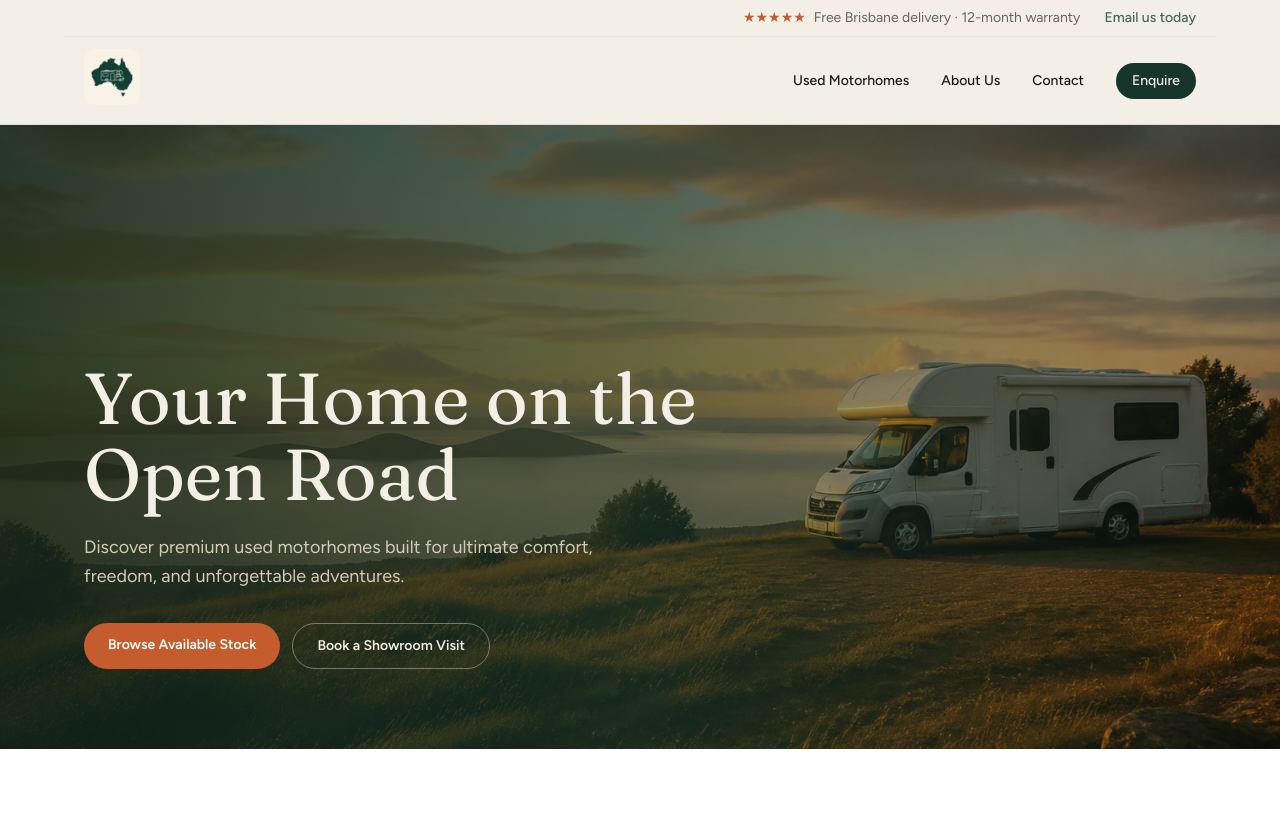
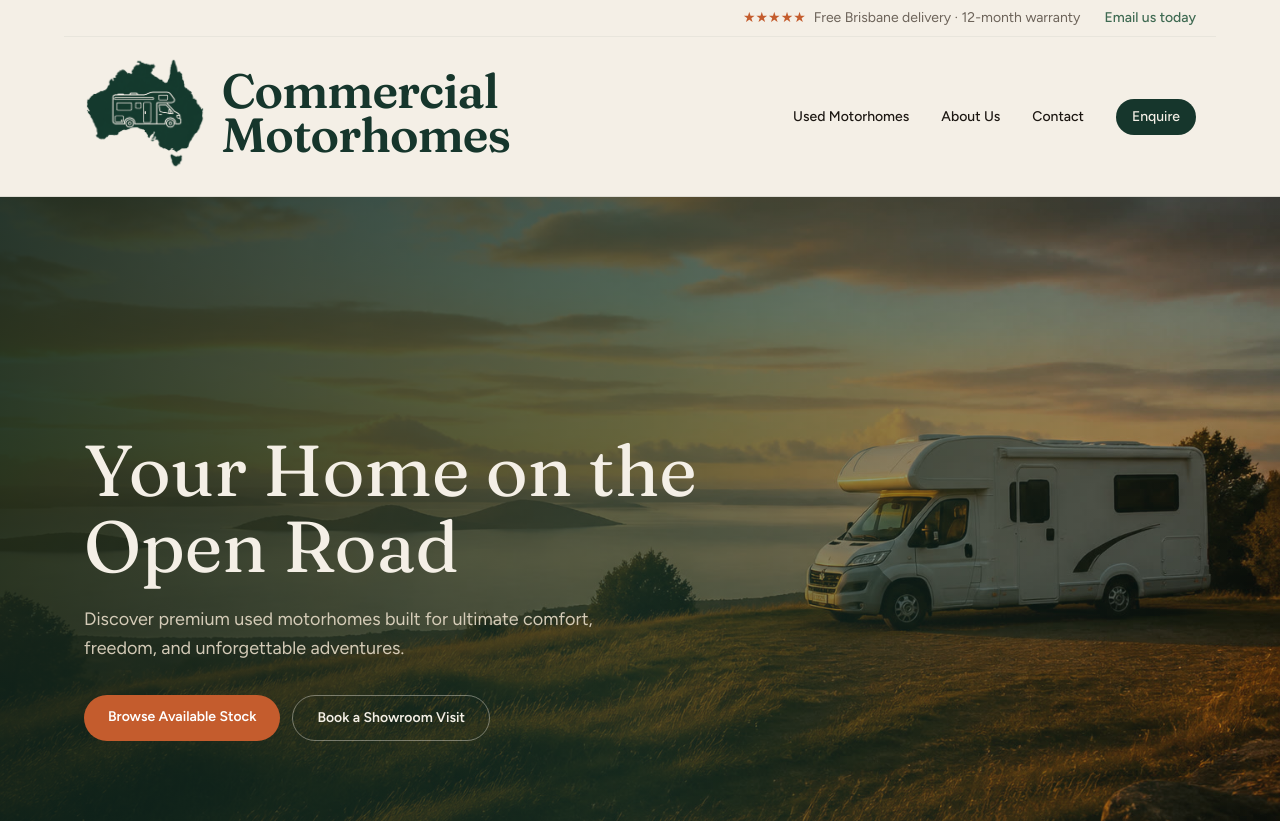
Before and after one commit to Moonhus/motorhome, a Next.js app: page / in a window 1280 px wide. Shown: the top 823 px of the page. Built offline with nearby package versions, Linux system fonts and the light colour scheme.

Commit message:
Make the Australia mark a large Commercial Motorhomes lockup
Drop the cream logo plate, keep a transparent map-and-motorhome icon, and set Commercial Motorhomes as a large stacked wordmark in the header.

```diff
--- a/src/components/BrandMark.tsx
+++ b/src/components/BrandMark.tsx
@@ -5,22 +5,37 @@ import { site } from "@/lib/site";
 
 export function BrandMark({
   compact = false,
+  onDark = false,
 }: {
   compact?: boolean;
   onDark?: boolean;
 }) {
-  const size = compact ? 56 : 64;
-
   return (
-    <Link href="/" className="inline-flex shrink-0 items-center" aria-label={site.name}>
+    <Link
+      href="/"
+      className="inline-flex min-w-0 items-center gap-3 sm:gap-4"
+      aria-label={site.name}
+    >
       <Image
         src={withBasePath("/images/logo-australia.png")}
-        alt={site.name}
-        width={size}
-        height={size}
-        className={`rounded-xl object-contain ${compact ? "h-14 w-14" : "h-16 w-16"}`}
+        alt=""
+        width={512}
+        height={471}
+        className={`w-auto shrink-0 object-contain ${
+          compact ? "h-14 sm:h-16" : "h-[4.5rem] sm:h-24 md:h-28"
+        } ${onDark ? "brightness-0 invert" : ""}`}
         priority
       />
+      <span
+        className={`display min-w-0 font-semibold leading-[0.92] tracking-[-0.02em] ${
+          compact
+            ? "text-xl sm:text-2xl"
+            : "text-[1.65rem] sm:text-4xl md:text-5xl"
+        } ${onDark ? "text-cream" : "text-forest"}`}
+      >
+        <span className="block">Commercial</span>
+        <span className="block">Motorhomes</span>
+      </span>
     </Link>
   );
 }
--- a/src/components/Header.tsx
+++ b/src/components/Header.tsx
@@ -29,9 +29,9 @@ export function Header() {
           Email us today
         </Link>
       </div>
-      <div className="mx-auto flex max-w-6xl items-center justify-between gap-6 border-t border-forest/5 px-5 py-3">
+      <div className="mx-auto flex max-w-6xl items-center justify-between gap-6 border-t border-forest/5 px-5 py-4 sm:py-5">
         <div onClick={() => setOpen(false)}>
-          <BrandMark compact />
+          <BrandMark />
         </div>
 
         <nav className="hidden items-center gap-8 text-sm font-medium text-ink md:flex">
```
Also changed, not shown: public/images/logo-australia.png.
